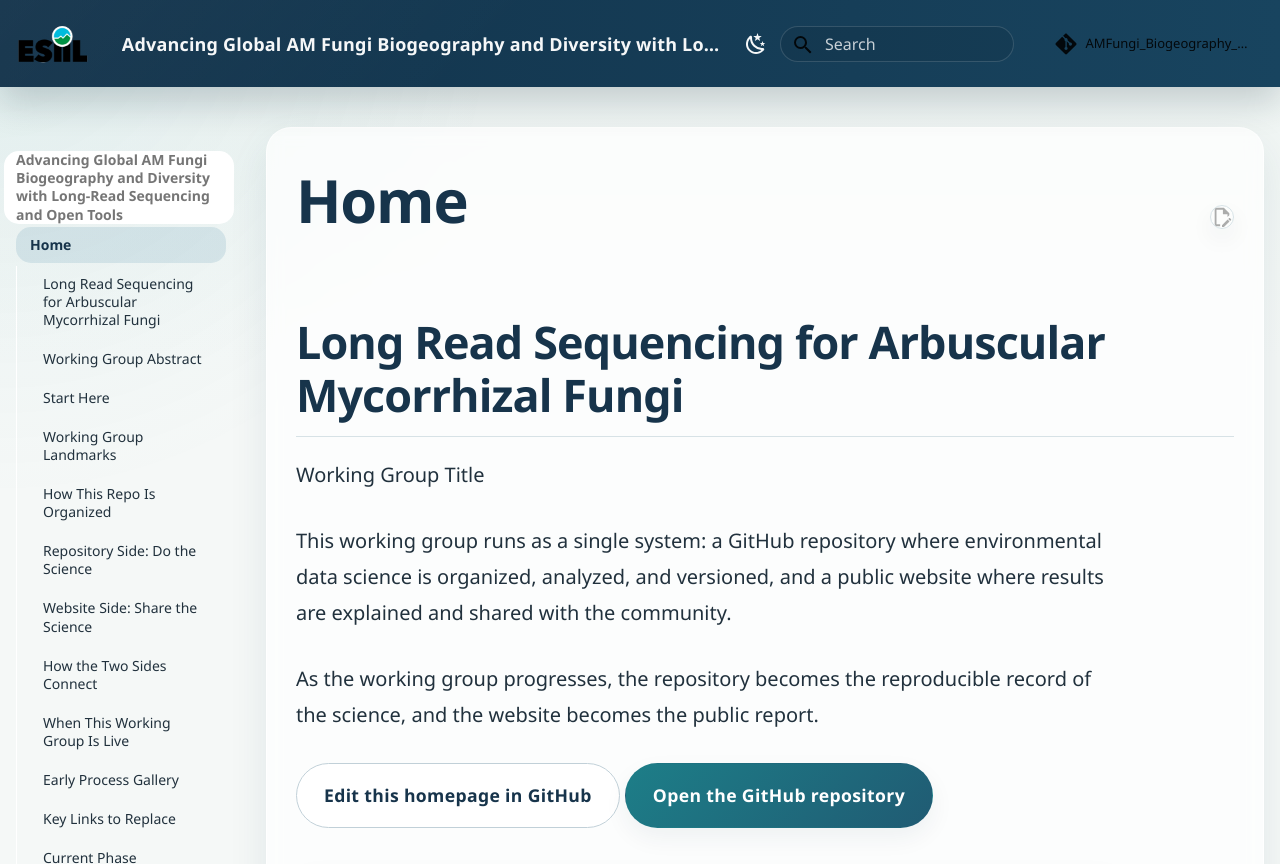
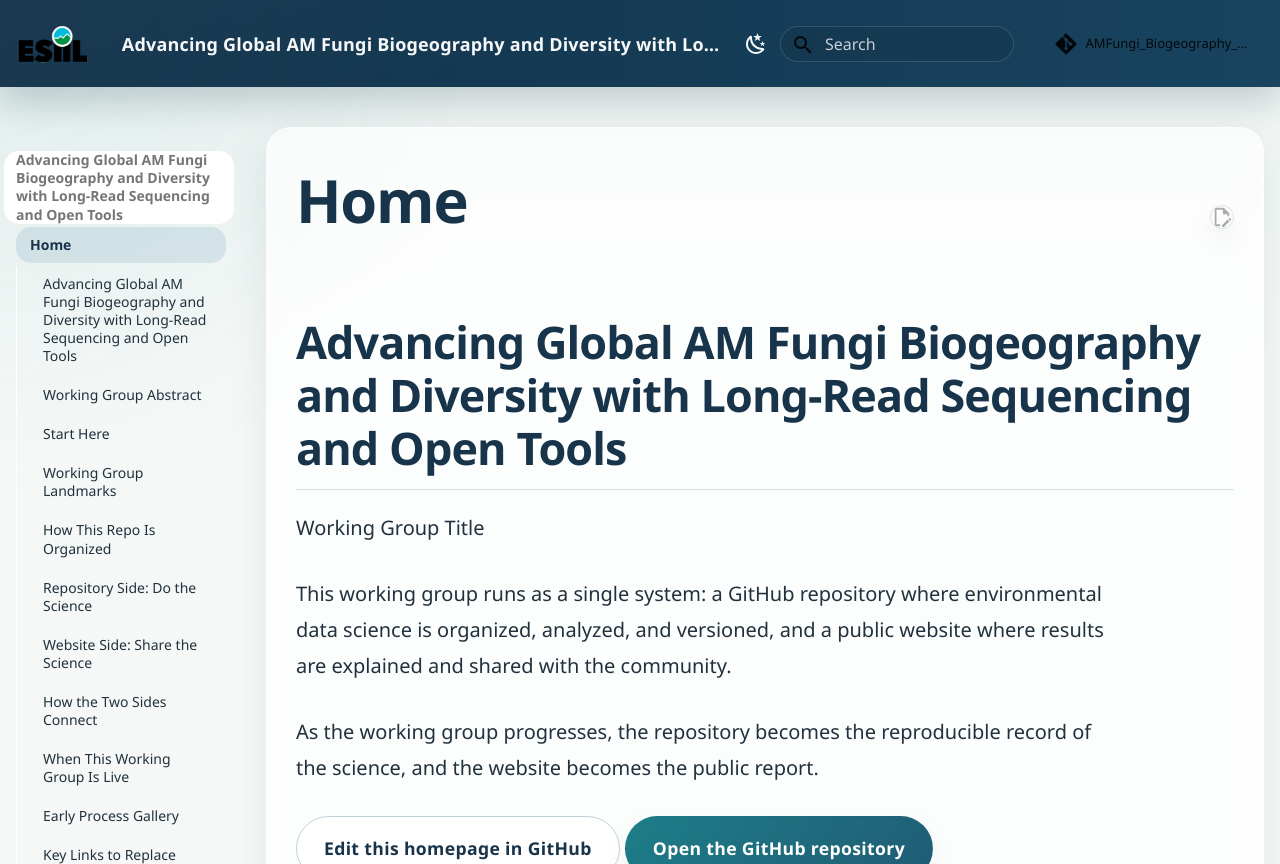
Before and after one commit to CU-ESIIL/AMFungi_Biogeography_Diversity, an MkDocs documentation site: the page built from docs/index.md, in a window 1280 px wide and 900 px high, cut to the strip 0-864 px from the top of the window. Built offline with MkDocs 1.6.1 and Material for MkDocs 9.7.7, drawn with Linux system fonts in a browser that asks for light colours; comment, search, counter and statistics services are not loaded.

Commit message:
Update working group title for clarity

```diff
--- a/docs/index.md
+++ b/docs/index.md
@@ -1,6 +1,6 @@
 # Home
 
-## Long Read Sequencing for Arbuscular Mycorrhizal Fungi
+## Advancing Global AM Fungi Biogeography and Diversity with Long-Read Sequencing and Open Tools
 
 Working Group Title
 
```
